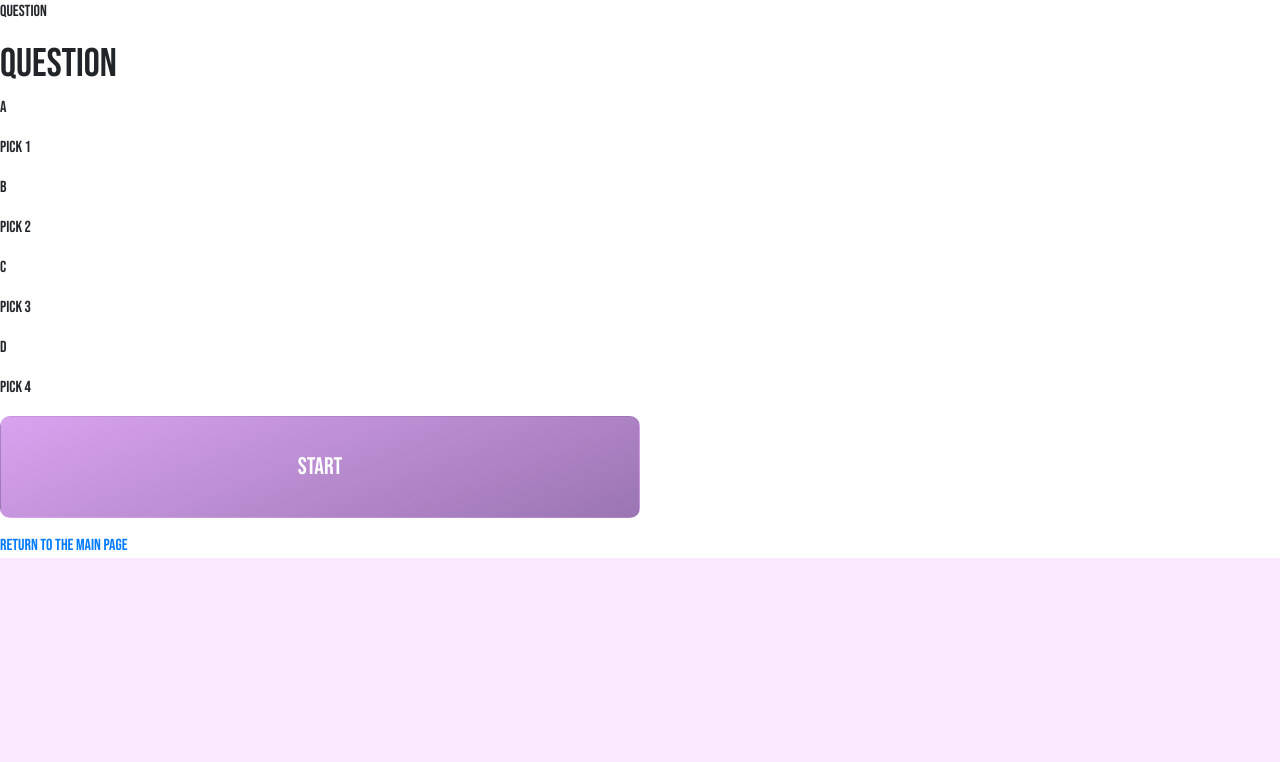
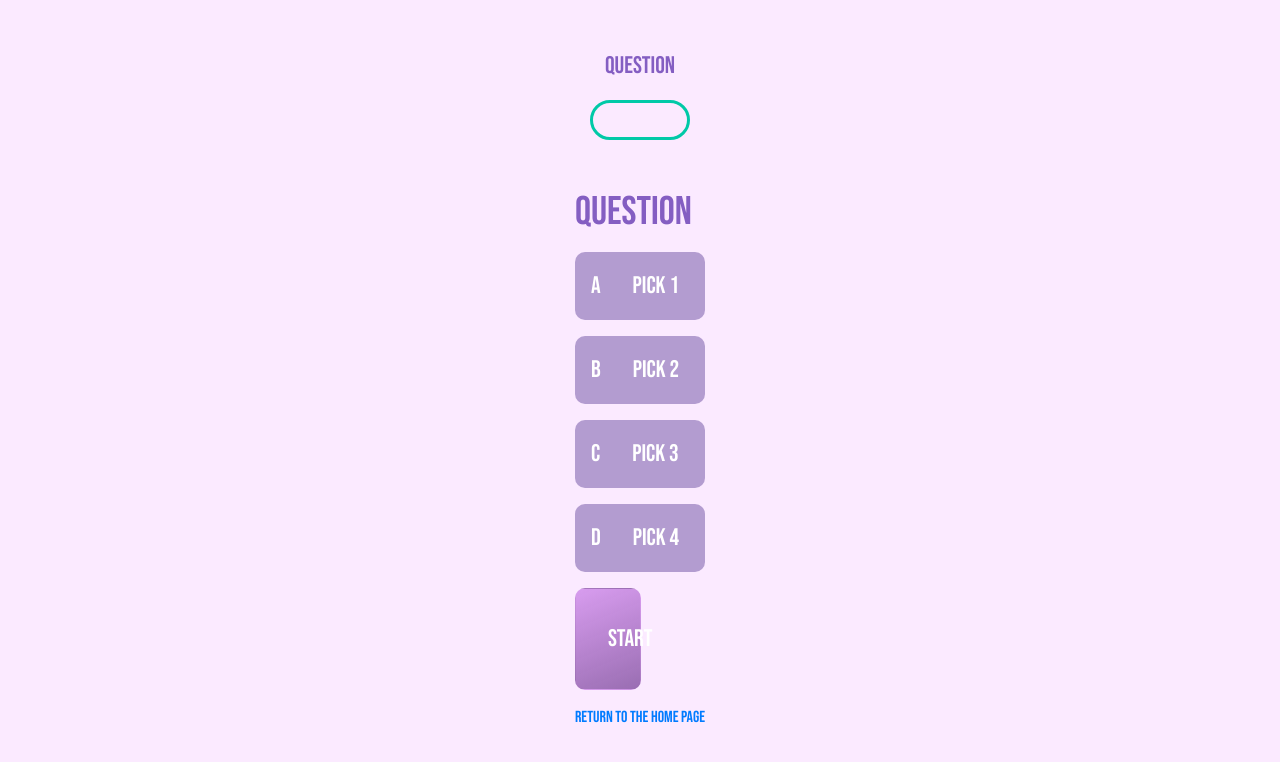
Before and after one commit to Didisimmons/LILELI-QUIZ-GAME, a plain HTML site: page quiz.html in a window 1280 px wide. Drawn offline with nearby package versions, Linux system fonts and the light colour scheme.

Commit message:
add styles to the header, question and answer container on the quiz.html

```diff
--- a/assets/css/style.css
+++ b/assets/css/style.css
@@ -412,6 +412,77 @@
     color: white;
 }
 
+/* quiz page */
+
+.quiz-full-container{
+    padding: 3rem;
+    display: flex;
+    justify-content: center;
+    margin:0 auto ;
+    padding: 3rem;
+    background-color:#FBEAFF;
+}
+
+#header-container{
+    margin:auto;
+}
+
+#questionBar{
+    width: 100%;
+    height: 2.5rem;
+    border: 0.2rem solid #00C9A7;
+    border-radius: 30px;
+
+}
+
+.questions-bar{
+    text-align: center;
+    color:#845EC2;
+    font-size: 1.5rem;
+
+}
+
+.question-text{
+    color:#845EC2;
+}
+
+.answer-container{
+    padding-top:3rem;
+}
+
+.answers{
+    display:grid;
+    padding:20px 0;
+    gap:10px;
+}
+
+.options{
+    width: 100%;
+    display: flex;
+    font-size: 1.5rem;
+    margin: 1rem 0 1rem 0;
+    border-radius: 10px;
+    background: #B39CD0;
+}
+
+.options:hover{
+    cursor:pointer;
+    box-shadow:0 0.2rem 1.2rem 0 rgba(197, 122, 231, 0.6);
+    color: #845EC2;
+    padding: 10px;
+}
+
+.answer-option{
+    color:white;
+    margin:1rem;
+    width: 10%s;
+}
+
+.text-answer{
+    color:white;
+    margin: 1rem;
+    width:90%;
+}
 
 @media only screen and (max-width:1024px){
     #logo{
--- a/quiz.html
+++ b/quiz.html
@@ -10,7 +10,6 @@
     <title>LILELI QUIZ</title>
 </head>
 <body>
-
         <div class="quiz-full-container">
             <div class="question area">
             <header>
@@ -55,13 +54,9 @@
                 <div class="start-btn">
                     <button id="btn-control" class="buttons btn">Start</button>
                  </div>
-                 <p class="refer-back"><a href="index.html"> Return to the main page</a> </p>
+                 <p class="refer-back"><a href="index.html"> Return to the home page</a> </p>
             </section>
-
-
             </div>
         </div>
-
-
 </body>
 </html>
```
